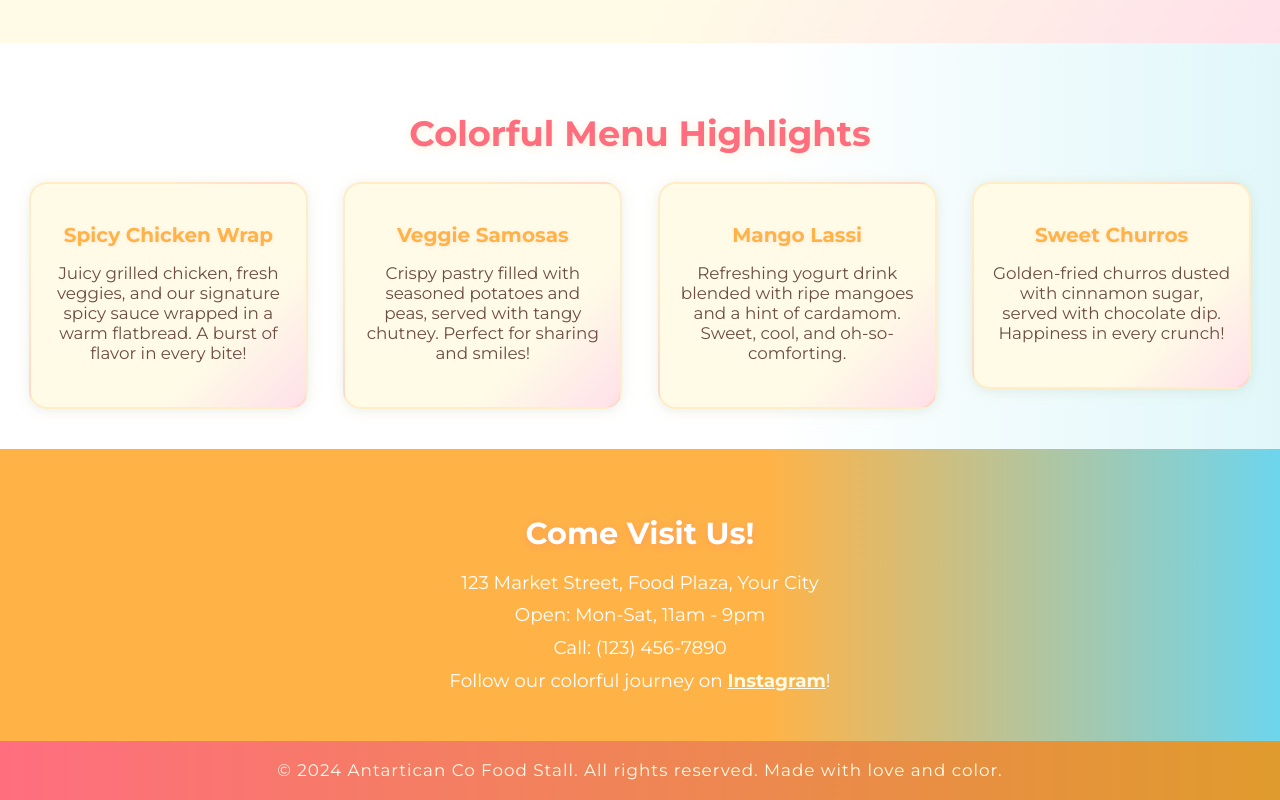
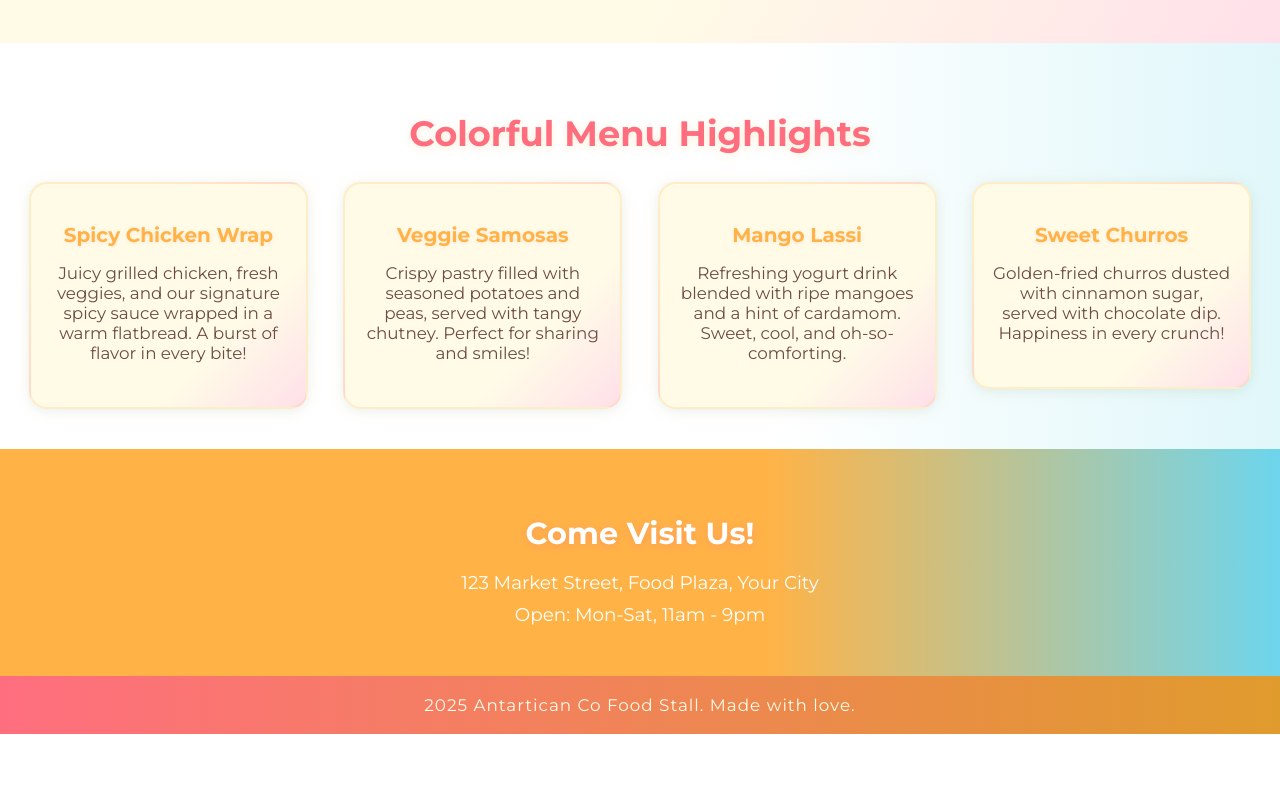
Before and after one commit to KomiChaan/Antartican-Food-Stall-Website, a plain HTML site: page index.html in a window 1280 px wide. Shown: the part 705-1505 px from the top of the page. After the commit the page ends 1439 px from the top, so only its background shows below. Drawn offline with Linux system fonts and the light colour scheme.

Commit message:
Update index.html

```diff
--- a/index.html
+++ b/index.html
@@ -182,9 +182,9 @@
     <h2>Come Visit Us!</h2>
     <p>123 Market Street, Food Plaza, Your City</p>
     <p>Open: Mon-Sat, 11am - 9pm</p>
-    <p>Call: (123) 456-7890</p>
-    <p>Follow our colorful journey on <a href="#">Instagram</a>!</p>
+
+
   </section>
   <footer>
-    &copy; 2024 Antartican Co Food Stall. All rights reserved. Made with love and color.
+   2025 Antartican Co Food Stall. Made with love.
   </footer>
```
